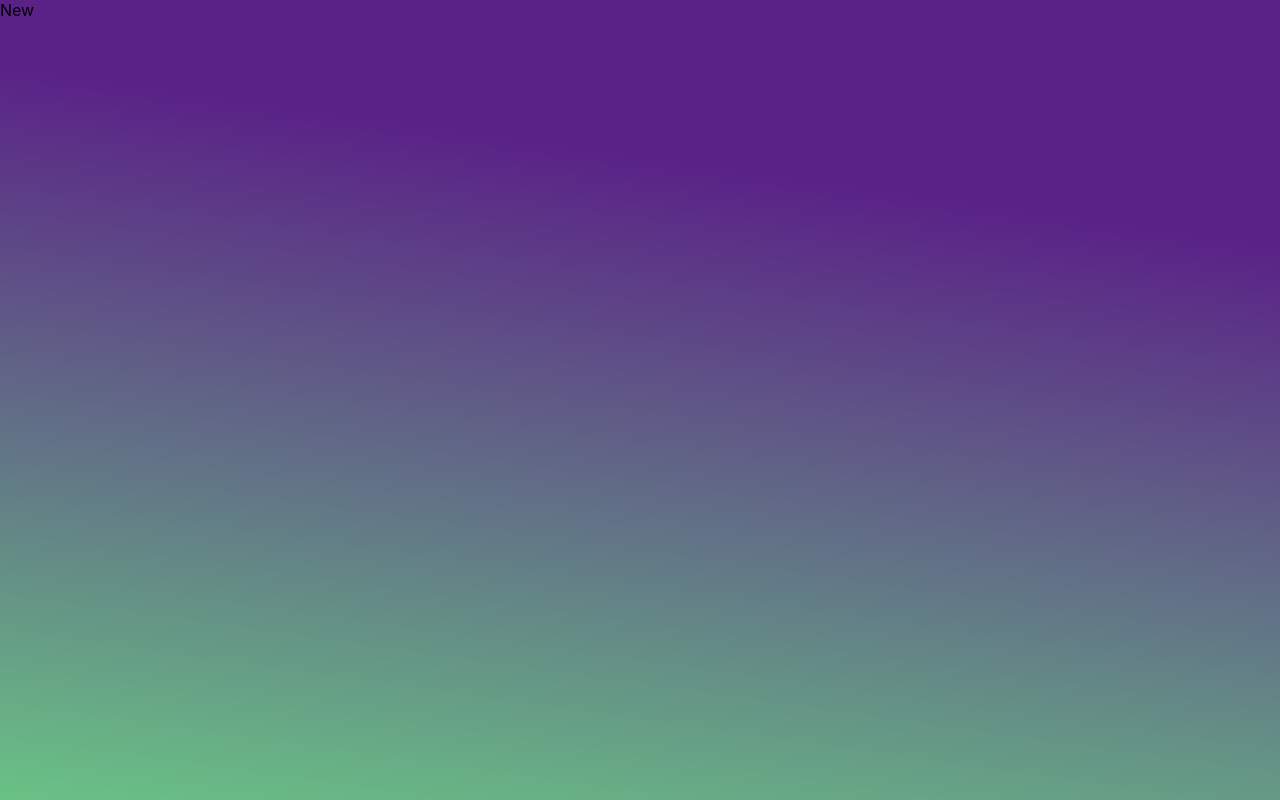
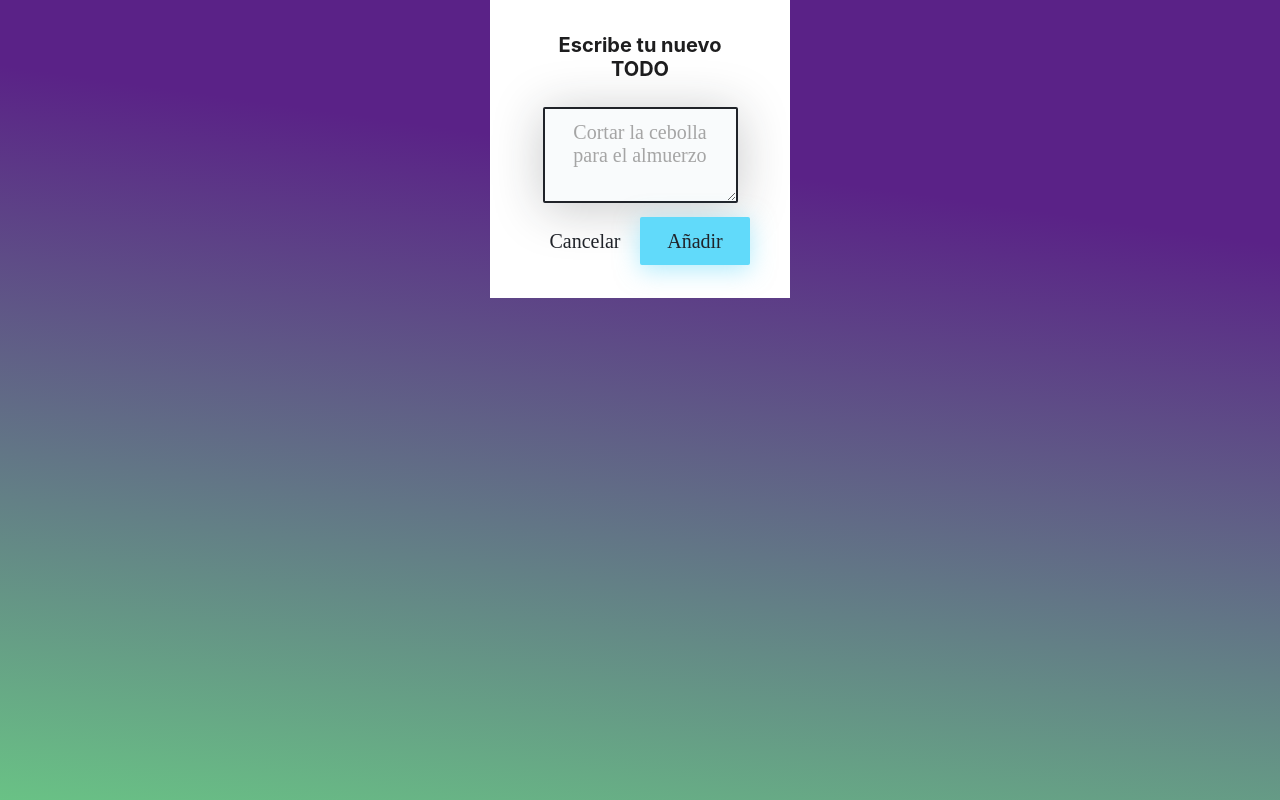
Before and after one commit to tomasleggire/TodoMachineEjemplo, a React (Create React App) app: page /#/new in a window 1280 px wide. Built offline with nearby package versions, Linux system fonts and the light colour scheme.

Commit message:
Cambiando modales por navegacion

```diff
--- a/src/routes/edit/EditTodoPage.js
+++ b/src/routes/edit/EditTodoPage.js
@@ -1,8 +1,13 @@
 import React from "react";
+import {TodoForm} from '../../ui/TodoForm';
 
 function EditTodoPage() {
     return (
-        <p>Edit</p>
+        <TodoForm
+          label='Edita tu TODO'
+          sumbitText='Editar'
+          sumbitEvent={() => console.log('Llamar a editTodo')}
+        />
     )
 }
 
--- a/src/routes/home/HomePage.js
+++ b/src/routes/home/HomePage.js
@@ -1,17 +1,19 @@
 import React from "react";
+import { useNavigate } from "react-router-dom";
 import { TodoCounter } from "../../ui/TodoCounter";
 import { TodoSearch } from "../../ui/TodoSearch";
 import { TodoList } from "../../ui/TodoList";
 import { TodoItem } from "../../ui/TodoItem";
 import { CreateTodoButton } from "../../ui/CreateTodoButton";
 import { Modal } from '../../ui/Modal';
-import {TodoForm} from '../../ui/TodoForm';
 import TodoHeader from "../../ui/TodoHeader";
 import { useTodos } from "../useTodos";
 import { ChangeAlert } from "../../ui/ChangeAlert";
 
 
 function HomePage() {
+
+  const navigate = useNavigate();
 
   const {state, stateUpdaters} = useTodos();
 
@@ -22,15 +24,15 @@ function HomePage() {
     completedTodos,
     searchValue,
     searchedTodos,
-    openModal,
+    //openModal,
   } = state;
 
   const {
     completeTodo,
     setSearchValue,
-    addTodo,
+    //addTodo,
     deleteTodo,
-    setOpenModal,
+    //setOpenModal,
     sincronizeTodos,
   } = stateUpdaters;
 
@@ -77,7 +79,7 @@ function HomePage() {
             text={todo.text}
             key={todo.id}
             completed={todo.completed}
-            onEdit={() => console.log('pene')}
+            onEdit={() => navigate('/edit/' + todo.id)}
             onComplete={() => completeTodo(todo.id)}
             onDelete={() => deleteTodo(todo.id)}
           />
@@ -85,18 +87,19 @@ function HomePage() {
 
       </TodoList>
 
-      {!!openModal && (
+      {/* {!!openModal && (
         <Modal>
           <TodoForm
             addTodo={addTodo}
             setOpenModal={setOpenModal}
           />
         </Modal>
-      )}
+      )}       */}
 
       <CreateTodoButton
-        setOpenModal={setOpenModal}
-        openModal={openModal}
+        onClick={() => navigate('/new')}
+        // setOpenModal={setOpenModal}
+        // openModal={openModal}
       />
 
       <ChangeAlert sincronize={sincronizeTodos}/>
--- a/src/routes/new/NewTodoPage.js
+++ b/src/routes/new/NewTodoPage.js
@@ -1,8 +1,13 @@
 import React from "react";
+import {TodoForm} from '../../ui/TodoForm';
 
 function NewTodoPage() {
     return (
-        <p>New</p>
+        <TodoForm
+          label='Escribe tu nuevo TODO'
+          sumbitText='Añadir'
+          sumbitEvent={() => console.log('Llamar a addTodo')}
+        />
     )
 }
 
--- a/src/ui/CreateTodoButton/index.js
+++ b/src/ui/CreateTodoButton/index.js
@@ -2,20 +2,12 @@ import React from "react";
 import "./CreateTodoButton.css";
 
 function CreateTodoButton(props) {
-  const onClickButton = () => {
-    if (props.openModal === false) {
-      props.setOpenModal(true)
-    } else {
-      props.setOpenModal(false)
-    }
-  }
     return (
         <button
           className="CreateTodoButton"
-          onClick={onClickButton}
+          onClick={props.onClick}
         >
           +
-
         </button>
     )
 }
--- a/src/ui/TodoForm/TodoForm.css
+++ b/src/ui/TodoForm/TodoForm.css
@@ -1,6 +1,7 @@
 form {
     width: 90%;
     max-width: 300px;
+    margin: 0 auto;
     background-color: #fff;
     padding: 33px 40px;
     display: flex;
--- a/src/ui/TodoForm/index.js
+++ b/src/ui/TodoForm/index.js
@@ -1,7 +1,10 @@
 import React from "react";
+import { useNavigate } from "react-router-dom";
 import "./TodoForm.css";
 
-function TodoForm({addTodo, setOpenModal}) {
+function TodoForm(props) {
+
+    const navigate = useNavigate();
 
     const [newTodoValue, setNewTodoValue] = React.useState("");
 
@@ -10,18 +13,17 @@ function TodoForm({addTodo, setOpenModal}) {
     }
 
     const onCancel = () => {
-        setOpenModal(false);
+        navigate('/');
     };
     const onSumbit = (event) => {
         event.preventDefault();
-        addTodo(newTodoValue);
-        setOpenModal(false);
-
+        navigate('/');
+        props.sumbitEvent(newTodoValue);
     };
 
     return (
         <form onSubmit={onSumbit}>
-            <label>Escribe tu nuevo TODO</label>
+            <label>{props.label}</label>
             <textarea
               placeholder="Cortar la cebolla para el almuerzo"
               value={newTodoValue}
@@ -36,7 +38,7 @@ function TodoForm({addTodo, setOpenModal}) {
                 <button
                   type="sumbit"
                   className="TodoForm-button TodoForm-button--add"
-                >Añadir</button>
+                >{props.sumbitText}</button>
             </div>
         </form>
     )
```
